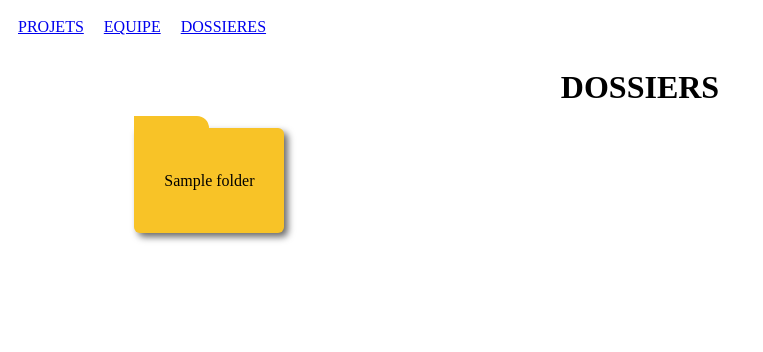
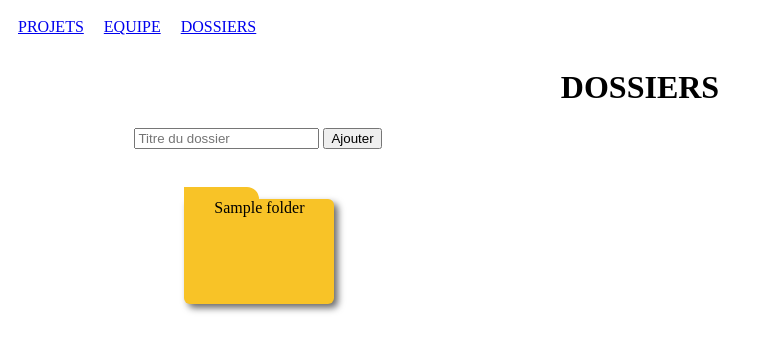
Before and after one commit to milin-fr/easy-board, a Symfony app: template templates/main/folders.html.twig in a window 1280 px wide. Shown: the top 352 px of the page, without its empty margins (0-763 px from the left). Run offline with Twig, Linux system fonts and the light colour scheme; the template is opened without the code that fills it: most values are stand-ins (such as "Sample title", 1, 10 or a date in 2020); some libraries are stand-ins or nearby versions.

```diff
--- a/public/css/style.css
+++ b/public/css/style.css
@@ -204,9 +204,10 @@ i
 }
 
 .folder--icon {
+    margin-top: 50px;
+    margin-left: 50px;
     width: 150px;
     height: 105px;
-    line-height: 105px;
     position: relative;
     background-color: #f8c327;
     border-radius: 0 6px 6px 6px;
@@ -225,3 +226,20 @@ i
     top: -12px;
     left: 0px;
 }
+
+.folder--container
+{
+    display: flex;
+    flex-direction: row;
+    flex-wrap: wrap;
+}
+
+.folder--delete-form
+{
+    display: inline;
+}
+
+.folder--delete-form > input
+{
+    display: none;
+}
--- /dev/null
+++ b/public/js/foldersApp.js
@@ -0,0 +1,21 @@
+var app = {
+    init: function() {
+      document.querySelector(".folder--new").addEventListener("submit", app.addFolder);
+    },
+    addFolder: function(event) {
+      event.preventDefault();
+      const url = this.action;
+      axios.post(url, {
+        "folderTitle": this.querySelector('input[name="folderTitle"]').value,
+      })
+      .then(function (response) {
+        document.location.reload(true);
+        console.log(response);
+      })
+      .catch(function (error) {
+        console.log(error);
+      });
+    },
+};
+
+document.addEventListener('DOMContentLoaded', app.init);
--- /dev/null
+++ b/public/uploads/Nouveau document texte.txt
@@ -0,0 +1,3 @@
+
+Ma formation de cinq mois chez O'clock est maintenant terminée, et ce n'est que le début de mon chemin en tant que développeur.
+Maintenant je m'occupe à rendre ce graphique d'activité aussi vert qu'une forêt.
--- a/templates/base.html.twig
+++ b/templates/base.html.twig
@@ -13,7 +13,7 @@
     <nav class="navigation--bar">
         <a class="navigation--item" href="{{ path('home') }}">Projets</a>
         <a class="navigation--item" href="{{ path('user_index') }}">Equipe</a>
-        <a class="navigation--item" href="{{ path('folders') }}">Dossieres</a>
+        <a class="navigation--item" href="{{ path('folders') }}">Dossiers</a>
     </nav>
         {% block body %}{% endblock %}
         <script src="https://unpkg.com/axios/dist/axios.min.js"></script>
--- a/templates/main/folders.html.twig
+++ b/templates/main/folders.html.twig
@@ -5,13 +5,17 @@
 {% block body %}
 <h1 class="page--title">Dossiers</h1>
 <div class="container">
+    <form class="folder--new" action="{{ path('folder_post') }}">
+        <input type="text" name="folderTitle" placeholder="Titre du dossier">
+        <input type="submit" value="Ajouter">
+    </form>
+<div class="folder--container">
 {% for folder in folders %}
 <a class="folder--single-line" href="{{ path('folder_show', {'id': folder.id}) }}"><div class="folder--icon">{{ folder.title }}</div></a>
-
-
 {% endfor %}
+</div>
 </div>
 {% endblock %}
 {% block javascripts %}
-    <script src="{{ asset('js/homeApp.js') }}"></script>
+    <script src="{{ asset('js/foldersApp.js') }}"></script>
 {% endblock %}
--- a/templates/project/show.html.twig
+++ b/templates/project/show.html.twig
@@ -7,9 +7,9 @@
 {% block body %}
 <div class="container">
 	<h1>{{ project.title }}</h1>
-		<form class="newTask" action="{{ path('task_post') }}" data-project-id={{ project.id }}>
+	<form class="newTask" action="{{ path('task_post') }}" data-project-id={{ project.id }}>
 		<label for="task-name">Ajouter une tache :</label>
-		<input type="text" name="task-name" id="">
+		<input type="text" name="task-name">
 		<input type="submit" value="Ajouter">
 	</form>
 	{% for taskStatus in statuses %}
```
Also changed, not shown: public/js/folderApp.js (+19 -0 lines), src/Controller/Api/ApiController.php (+26 -0 lines), templates/main/folder.html.twig (+7 -0 lines), 2 other files.
